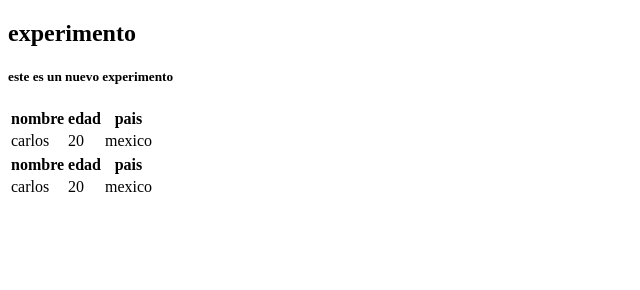
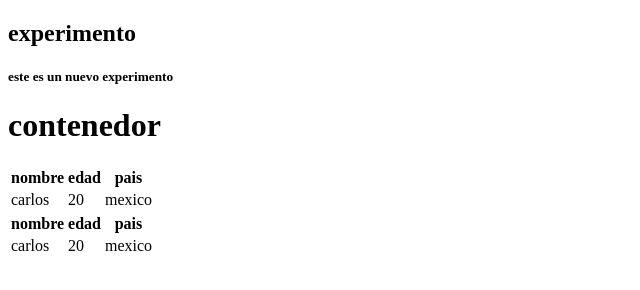
Before and after one commit to armando10rafael10/pagina-web1-prueba, a plain HTML site: page index.html in a window 1280 px wide. Shown: the whole page, without its empty margins (0-640 px from the left). Drawn offline with Linux system fonts and the light colour scheme.

Commit message:
agregando un div contenedor

```diff
--- a/index.html
+++ b/index.html
@@ -8,6 +8,9 @@
    <header>
 	<h2>experimento</h2>
 	<h5>este es un nuevo experimento</h5>
+	<div>
+	     <h1>contenedor</h1>
+	</div>
    </header>
    <table>
       <tr>
```
